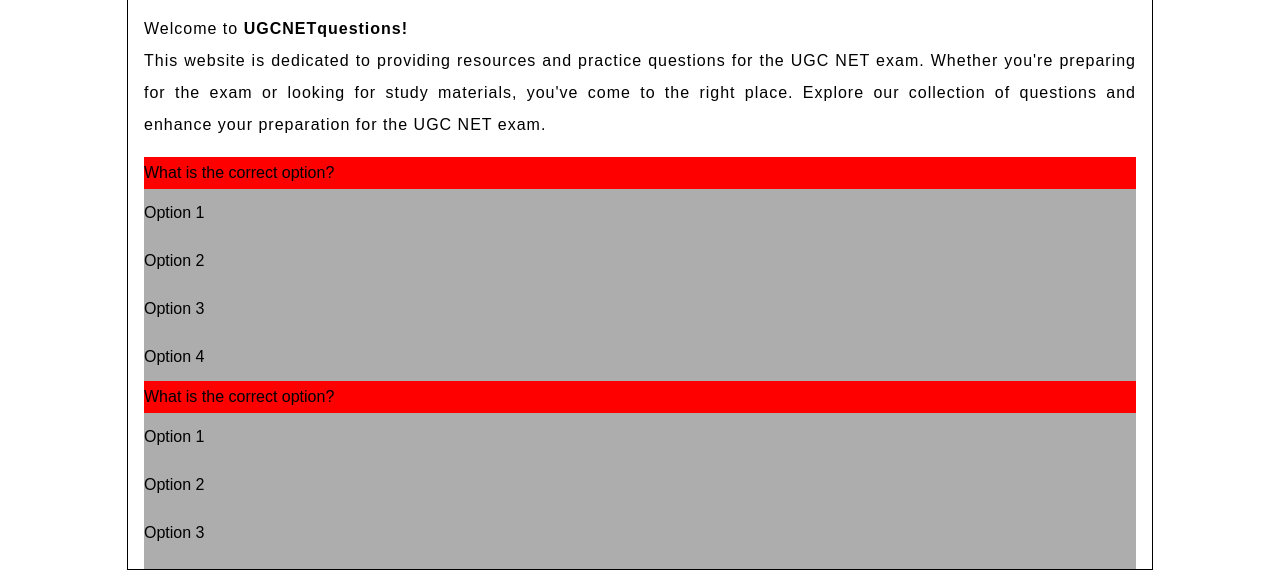
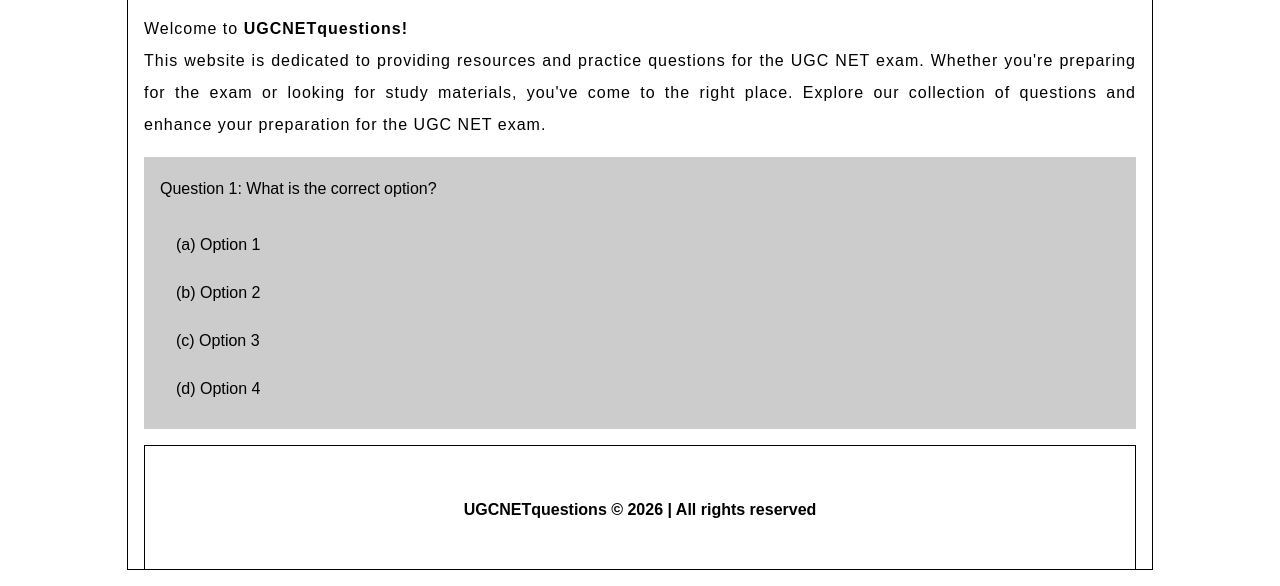
Before and after one commit to notjatin/UGCNetQuestions, a plain HTML site: page index.html in a window 1280 px wide. Shown: the part 214-800 px from the top of the page. Drawn offline with Linux system fonts and the light colour scheme.

Commit message:
first core structure draft

```diff
--- a/index.css
+++ b/index.css
@@ -23,6 +23,7 @@
   max-height: 100lvh;
   display: flex;
   flex-direction: column;
+  /* justify-content: space-between; */
   gap: 1rem;
   overflow-y: scroll;
 }
@@ -56,16 +57,24 @@
 }
 
 .nav-list li {
-  background-color: #444;
+  background-color: hsl(0, 0%, 40%);
   color: #fff;
   cursor: pointer;
   min-width: 5rem;
   min-height: 2rem;
-  border-radius: 1rem;
+  /* border-radius: 1rem; */
   text-align: center;
   align-content: center;
+}
+
+.nav-list li:hover {
+  background-color: hsl(0, 0%, 20%);
 }
 
 section {
   margin: 0 1rem;
 }
+
+footer {
+  margin-bottom: 1rem;
+}
--- a/index.html
+++ b/index.html
@@ -28,60 +28,35 @@
     </section>
     <section class="ques-list">
       <div class="ques-list-item" data-question-id="1">
-        <div class="ques-desc">What is the correct option?</div>
+        <div class="ques-desc">
+          <span>Question 1:</span>
+          <span>What is the correct option?</span>
+        </div>
         <div class="ques-option-list">
-          <div class="ques-option-list-item" data-ques-option-id="1"><span>Option 1</span></div>
-          <div class="ques-option-list-item" data-ques-option-id="2">Option 2</div>
-          <div class="ques-option-list-item" data-ques-option-id="3">Option 3</div>
-          <div class="ques-option-list-item" data-ques-option-id="4">Option 4</div>
-        </div>
-      </div>
-      <div class="ques-list-item" data-question-id="2">
-        <div class="ques-desc">What is the correct option?</div>
-        <div class="ques-option-list">
-          <div class="ques-option-list-item" data-ques-option-id="1">Option 1</div>
-          <div class="ques-option-list-item" data-ques-option-id="2">Option 2</div>
-          <div class="ques-option-list-item" data-ques-option-id="3">Option 3</div>
-          <div class="ques-option-list-item" data-ques-option-id="4">Option 4</div>
-        </div>
-      </div>
-      <div class="ques-list-item" data-question-id="2">
-        <div class="ques-desc">What is the correct option?</div>
-        <div class="ques-option-list">
-          <div class="ques-option-list-item" data-ques-option-id="1">Option 1</div>
-          <div class="ques-option-list-item" data-ques-option-id="2">Option 2</div>
-          <div class="ques-option-list-item" data-ques-option-id="3">Option 3</div>
-          <div class="ques-option-list-item" data-ques-option-id="4">Option 4</div>
-        </div>
-      </div>
-      <div class="ques-list-item" data-question-id="2">
-        <div class="ques-desc">What is the correct option?</div>
-        <div class="ques-option-list">
-          <div class="ques-option-list-item" data-ques-option-id="1">Option 1</div>
-          <div class="ques-option-list-item" data-ques-option-id="2">Option 2</div>
-          <div class="ques-option-list-item" data-ques-option-id="3">Option 3</div>
-          <div class="ques-option-list-item" data-ques-option-id="4">Option 4</div>
-        </div>
-      </div>
-      <div class="ques-list-item" data-question-id="2">
-        <div class="ques-desc">What is the correct option?</div>
-        <div class="ques-option-list">
-          <div class="ques-option-list-item" data-ques-option-id="1">Option 1</div>
-          <div class="ques-option-list-item" data-ques-option-id="2">Option 2</div>
-          <div class="ques-option-list-item" data-ques-option-id="3">Option 3</div>
-          <div class="ques-option-list-item" data-ques-option-id="4">Option 4</div>
-        </div>
-      </div>
-      <div class="ques-list-item" data-question-id="2">
-        <div class="ques-desc">What is the correct option?</div>
-        <div class="ques-option-list">
-          <div class="ques-option-list-item" data-ques-option-id="1">Option 1</div>
-          <div class="ques-option-list-item" data-ques-option-id="2">Option 2</div>
-          <div class="ques-option-list-item" data-ques-option-id="3">Option 3</div>
-          <div class="ques-option-list-item" data-ques-option-id="4">Option 4</div>
+          <div class="ques-option-list-item" data-ques-option-id="1">
+            <span>(a)</span>
+            <span>Option 1</span>
+          </div>
+          <div class="ques-option-list-item" data-ques-option-id="2">
+            <span>(b)</span>
+            <span>Option 2</span>
+          </div>
+          <div class="ques-option-list-item" data-ques-option-id="3">
+            <span>(c)</span>
+            <span>Option 3</span>
+          </div>
+          <div class="ques-option-list-item" data-ques-option-id="4">
+            <span>(d)</span>
+            <span>Option 4</span>
+          </div>
         </div>
       </div>
     </section>
+
+    <footer>
+      <h4 class="border">UGCNETquestions &#169 2026 | All rights reserved
+      </h4>
+    </footer>
   </main>
 </body>
 
--- a/question_styles.css
+++ b/question_styles.css
@@ -1,11 +1,20 @@
 /* This stylesheet is specifically for the questions displayed. */
 
 .ques-list {
+    display: flex;
+    flex-direction: column;
+    gap: 1rem;
 }
 
 .ques-list-item {
+    background-color: hsl(0, 0%, 80%);
+    /* display: flex;
+    flex-direction: column;
+    justify-content: space-between; */
+}
 
-    background-color: red;
+.ques-list-item > * {
+    margin: 1rem;
 }
 
 .ques-desc {
@@ -15,12 +24,24 @@
 
 .ques-option-list {
 }
+
+.ques-option-list:first-child {
+    background-color: hsl(0, 0%, 40%);
+}
+
 .ques-option-list-item {
-    background-color: hsl(0, 0%, 68%);
+    /* background-color: hsl(0, 0%, 68%); */
     min-height: 3rem;
     align-content: center;
 }
 
-.ques-option-list-item:active {
-    background-color: black;
+.ques-option-list-item>span:first-child {
+    margin-left: 1rem;
+    /* background-color: red; */
 }
+
+.ques-option-list-item:hover {
+    background-color: hsl(0, 0%, 20%);
+    color: hsl(0, 0%, 80%);
+    cursor: pointer;
+}
```
